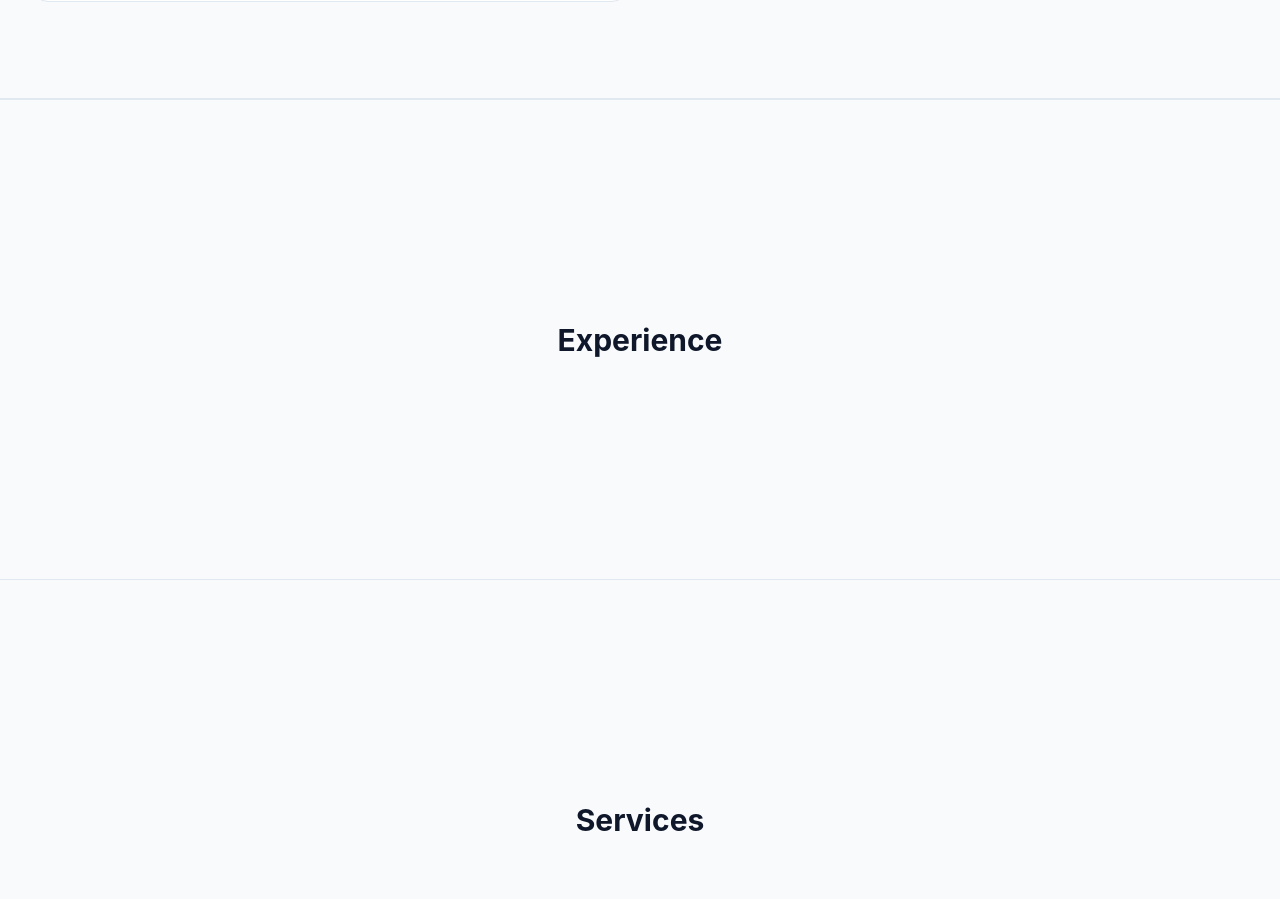
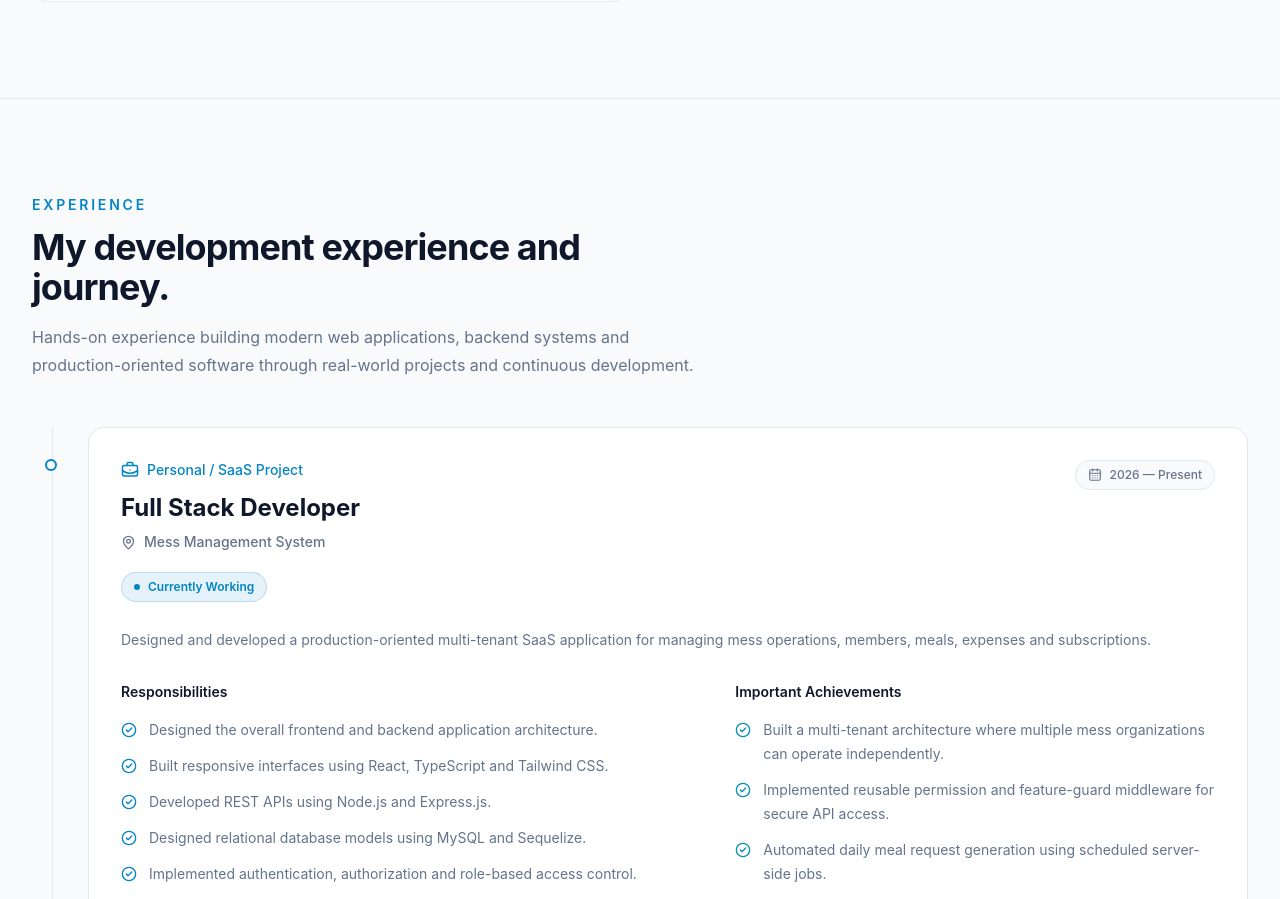
Before and after one commit to Rezowan6/rezowan-miya-portfolio, a React app: page / in a window 1280 px wide. Shown: the part 5164-6063 px from the top of the page. Built offline with nearby package versions, Linux system fonts and the light colour scheme; the HTML template or start-up script is replaced by a standard one.

Commit message:
feat: add Experience section with ExperienceHeader, ExperienceTimeline, and ExperienceCard components, and integrate into main layout

```diff
--- a/src/App.tsx
+++ b/src/App.tsx
@@ -1,6 +1,7 @@
 import Navbar from "./components/layout/Navbar";
 import Projects from "./components/projects/Projects";
 import About from "./components/sections/about/About";
+import Experience from "./components/sections/experience/Experience";
 import Hero from "./components/sections/hero/Hero";
 import Skills from "./components/sections/skill/Skills";
 
@@ -18,12 +19,7 @@ function App() {
 
         <Projects />
 
-        <section
-          id="experience"
-          className="flex min-h-[60vh] items-center justify-center border-t border-theme-border"
-        >
-          <h2 className="text-3xl font-bold">Experience</h2>
-        </section>
+        <Experience />
 
         <section
           id="services"
--- /dev/null
+++ b/src/components/common/TechnologyBadge.tsx
@@ -0,0 +1,11 @@
+interface TechnologyBadgeProps {
+  technology: string;
+}
+
+export default function TechnologyBadge({ technology }: TechnologyBadgeProps) {
+  return (
+    <span className="rounded-full border border-theme-border bg-theme-background px-3 py-1.5 text-xs font-medium text-theme-muted">
+      {technology}
+    </span>
+  );
+}
--- /dev/null
+++ b/src/components/sections/experience/Experience.tsx
@@ -0,0 +1,16 @@
+import ExperienceHeader from "./ExperienceHeader";
+import ExperienceTimeline from "./ExperienceTimeline";
+
+export default function Experience() {
+  return (
+    <section
+      id="experience"
+      className="border-b border-theme-border bg-theme-background"
+    >
+      <div className="mx-auto max-w-7xl px-6 py-20 lg:px-8 lg:py-24">
+        <ExperienceHeader />
+        <ExperienceTimeline />
+      </div>
+    </section>
+  );
+}
--- /dev/null
+++ b/src/components/sections/experience/ExperienceCard.tsx
@@ -0,0 +1,126 @@
+import {
+  BriefcaseBusiness,
+  CalendarDays,
+  CheckCircle2,
+  MapPin,
+} from "lucide-react";
+
+import type { Experience } from "../../../config/experience";
+import TechnologyBadge from "../../common/TechnologyBadge";
+
+interface ExperienceCardProps {
+  experience: Experience;
+}
+
+export default function ExperienceCard({
+  experience,
+}: ExperienceCardProps) {
+  return (
+    <article className="relative rounded-2xl border border-theme-border bg-theme-card p-6 transition-all duration-200 hover:border-theme-primary/40 sm:p-8">
+      <div className="flex flex-col gap-5 sm:flex-row sm:items-start sm:justify-between">
+        <div>
+          <div className="flex items-center gap-2">
+            <BriefcaseBusiness
+              size={18}
+              className="text-theme-primary"
+            />
+
+            <span className="text-sm font-medium text-theme-primary">
+              {experience.type}
+            </span>
+          </div>
+
+          <h3 className="mt-3 text-xl font-bold text-theme-foreground sm:text-2xl">
+            {experience.role}
+          </h3>
+
+          <div className="mt-2 flex items-center gap-2 text-sm font-medium text-theme-muted">
+            <MapPin size={15} />
+            <span>{experience.organization}</span>
+          </div>
+        </div>
+
+        <div className="flex shrink-0 items-center gap-2 rounded-full border border-theme-border bg-theme-background px-3 py-1.5 text-xs font-medium text-theme-muted">
+          <CalendarDays size={14} />
+          <span>{experience.duration}</span>
+        </div>
+      </div>
+
+      {experience.current && (
+        <div className="mt-5">
+          <span className="inline-flex items-center gap-2 rounded-full border border-theme-primary/20 bg-theme-primary/10 px-3 py-1.5 text-xs font-semibold text-theme-primary">
+            <span className="h-1.5 w-1.5 rounded-full bg-theme-primary" />
+            Currently Working
+          </span>
+        </div>
+      )}
+
+      <p className="mt-6 text-sm leading-7 text-theme-muted">
+        {experience.description}
+      </p>
+
+      <div className="mt-7 grid gap-7 lg:grid-cols-[1.1fr_0.9fr]">
+        <div>
+          <h4 className="text-sm font-semibold text-theme-foreground">
+            Responsibilities
+          </h4>
+
+          <ul className="mt-4 space-y-3">
+            {experience.responsibilities.map(
+              (responsibility) => (
+                <li
+                  key={responsibility}
+                  className="flex items-start gap-3 text-sm leading-6 text-theme-muted"
+                >
+                  <CheckCircle2
+                    size={16}
+                    className="mt-1 shrink-0 text-theme-primary"
+                  />
+
+                  <span>{responsibility}</span>
+                </li>
+              ),
+            )}
+          </ul>
+        </div>
+
+        <div>
+          <h4 className="text-sm font-semibold text-theme-foreground">
+            Important Achievements
+          </h4>
+
+          <ul className="mt-4 space-y-3">
+            {experience.achievements.map((achievement) => (
+              <li
+                key={achievement}
+                className="flex items-start gap-3 text-sm leading-6 text-theme-muted"
+              >
+                <CheckCircle2
+                  size={16}
+                  className="mt-1 shrink-0 text-theme-secondary"
+                />
+
+                <span>{achievement}</span>
+              </li>
+            ))}
+          </ul>
+        </div>
+      </div>
+
+      <div className="mt-7 border-t border-theme-border pt-6">
+        <h4 className="text-sm font-semibold text-theme-foreground">
+          Technologies
+        </h4>
+
+        <div className="mt-4 flex flex-wrap gap-2">
+          {experience.technologies.map((technology) => (
+            <TechnologyBadge
+              key={technology}
+              technology={technology}
+            />
+          ))}
+        </div>
+      </div>
+    </article>
+  );
+}
--- /dev/null
+++ b/src/components/sections/experience/ExperienceHeader.tsx
@@ -0,0 +1,19 @@
+export default function ExperienceHeader() {
+  return (
+    <div className="max-w-2xl">
+      <p className="text-sm font-semibold uppercase tracking-[0.2em] text-theme-primary">
+        Experience
+      </p>
+
+      <h2 className="mt-3 text-3xl font-bold tracking-tight text-theme-foreground sm:text-4xl">
+        My development experience and journey.
+      </h2>
+
+      <p className="mt-4 text-base leading-7 text-theme-muted">
+        Hands-on experience building modern web applications, backend systems
+        and production-oriented software through real-world projects and
+        continuous development.
+      </p>
+    </div>
+  );
+}
--- /dev/null
+++ b/src/components/sections/experience/ExperienceTimeline.tsx
@@ -0,0 +1,29 @@
+import { experiences } from "../../../config/experience";
+import ExperienceCard from "./ExperienceCard";
+
+export default function ExperienceTimeline() {
+  return (
+    <div className="relative mt-12">
+      <div
+        aria-hidden="true"
+        className="absolute bottom-0 left-5 top-0 hidden w-px bg-theme-border md:block"
+      />
+
+      <div className="space-y-8">
+        {experiences.map((experience) => (
+          <div
+            key={experience.id}
+            className="relative md:pl-14"
+          >
+            <div
+              aria-hidden="true"
+              className="absolute left-[13px] top-8 hidden h-3 w-3 rounded-full border-2 border-theme-primary bg-theme-background md:block"
+            />
+
+            <ExperienceCard experience={experience} />
+          </div>
+        ))}
+      </div>
+    </div>
+  );
+}
--- /dev/null
+++ b/src/config/experience.ts
@@ -0,0 +1,89 @@
+export interface Experience {
+  id: string;
+  role: string;
+  organization: string;
+  type: string;
+  duration: string;
+  description: string;
+  responsibilities: string[];
+  technologies: string[];
+  achievements: string[];
+  current?: boolean;
+}
+
+export const experiences: Experience[] = [
+  {
+    id: "full-stack-developer-mess-management",
+    role: "Full Stack Developer",
+    organization: "Mess Management System",
+    type: "Personal / SaaS Project",
+    duration: "2026 — Present",
+    description:
+      "Designed and developed a production-oriented multi-tenant SaaS application for managing mess operations, members, meals, expenses and subscriptions.",
+    responsibilities: [
+      "Designed the overall frontend and backend application architecture.",
+      "Built responsive interfaces using React, TypeScript and Tailwind CSS.",
+      "Developed REST APIs using Node.js and Express.js.",
+      "Designed relational database models using MySQL and Sequelize.",
+      "Implemented authentication, authorization and role-based access control.",
+      "Developed meal management, meal preferences and meal request workflows.",
+      "Implemented expense management and party expense functionality.",
+      "Built subscription and feature-based access control.",
+      "Implemented scheduled background jobs for automated meal request generation.",
+      "Added Progressive Web App capabilities and offline application support.",
+    ],
+    technologies: [
+      "React",
+      "TypeScript",
+      "Tailwind CSS",
+      "Vite",
+      "Node.js",
+      "Express.js",
+      "Sequelize",
+      "MySQL",
+      "REST API",
+      "PWA",
+    ],
+    achievements: [
+      "Built a multi-tenant architecture where multiple mess organizations can operate independently.",
+      "Implemented reusable permission and feature-guard middleware for secure API access.",
+      "Automated daily meal request generation using scheduled server-side jobs.",
+      "Developed a scalable frontend and backend structure designed for future feature expansion.",
+    ],
+    current: true,
+  },
+  {
+    id: "full-stack-development",
+    role: "Full Stack Development",
+    organization: "Independent Development",
+    type: "Learning & Project Experience",
+    duration: "2025 — Present",
+    description:
+      "Continuously building practical applications and improving full stack development skills through hands-on projects.",
+    responsibilities: [
+      "Developed modern web interfaces with React and TypeScript.",
+      "Built backend services and REST APIs with Node.js and Express.js.",
+      "Worked with relational databases and ORM-based application development.",
+      "Implemented authentication, permissions and API request handling.",
+      "Practiced Git and GitHub based development workflows.",
+      "Worked with deployment and production-oriented application configuration.",
+    ],
+    technologies: [
+      "React",
+      "TypeScript",
+      "JavaScript",
+      "Node.js",
+      "Express.js",
+      "MySQL",
+      "Sequelize",
+      "Git",
+      "GitHub",
+      "Railway",
+    ],
+    achievements: [
+      "Developed practical full stack applications from frontend to backend.",
+      "Gained hands-on experience with production-oriented application architecture.",
+      "Built and deployed applications using modern development tools and workflows.",
+    ],
+  },
+];
```
